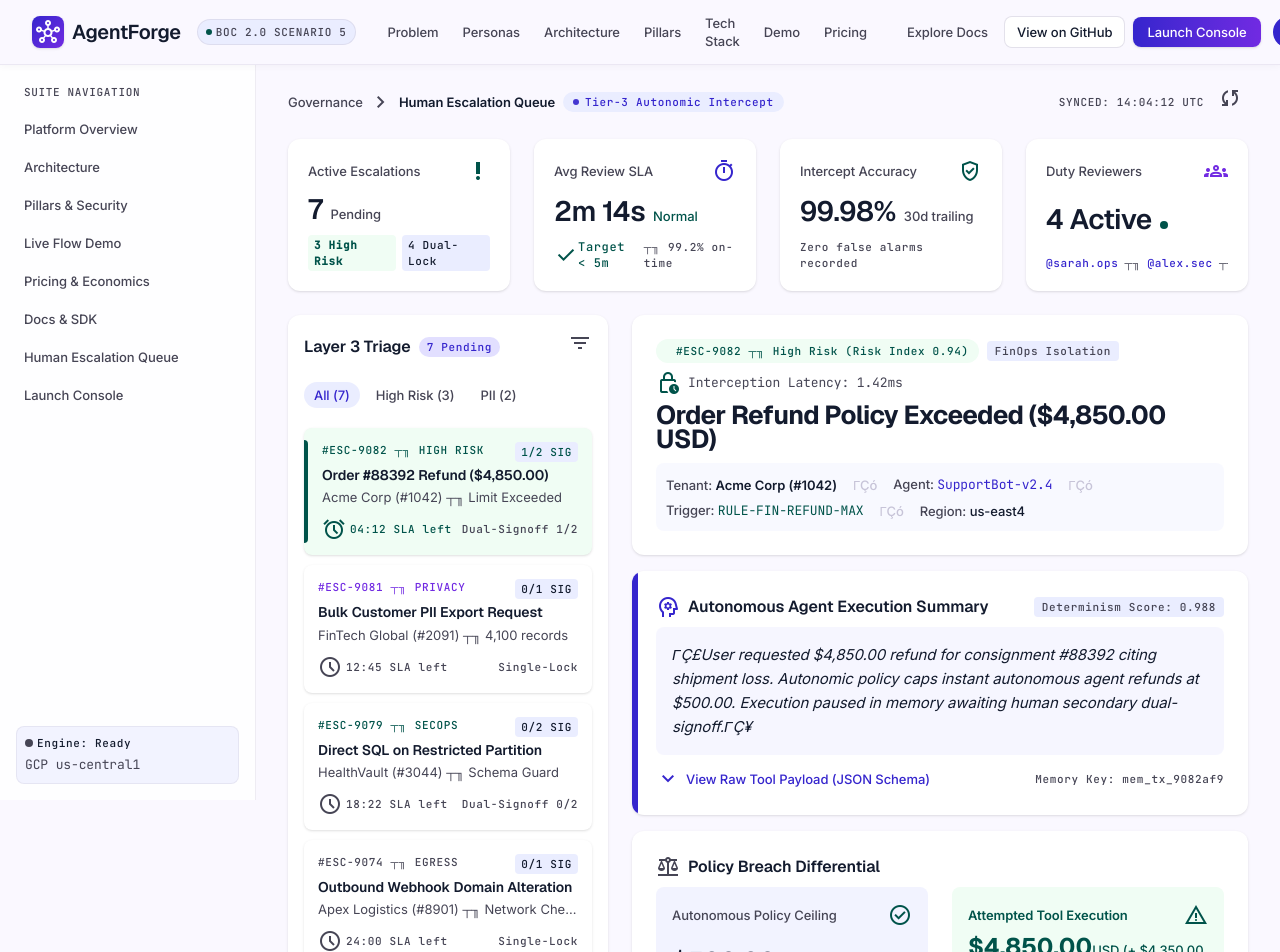
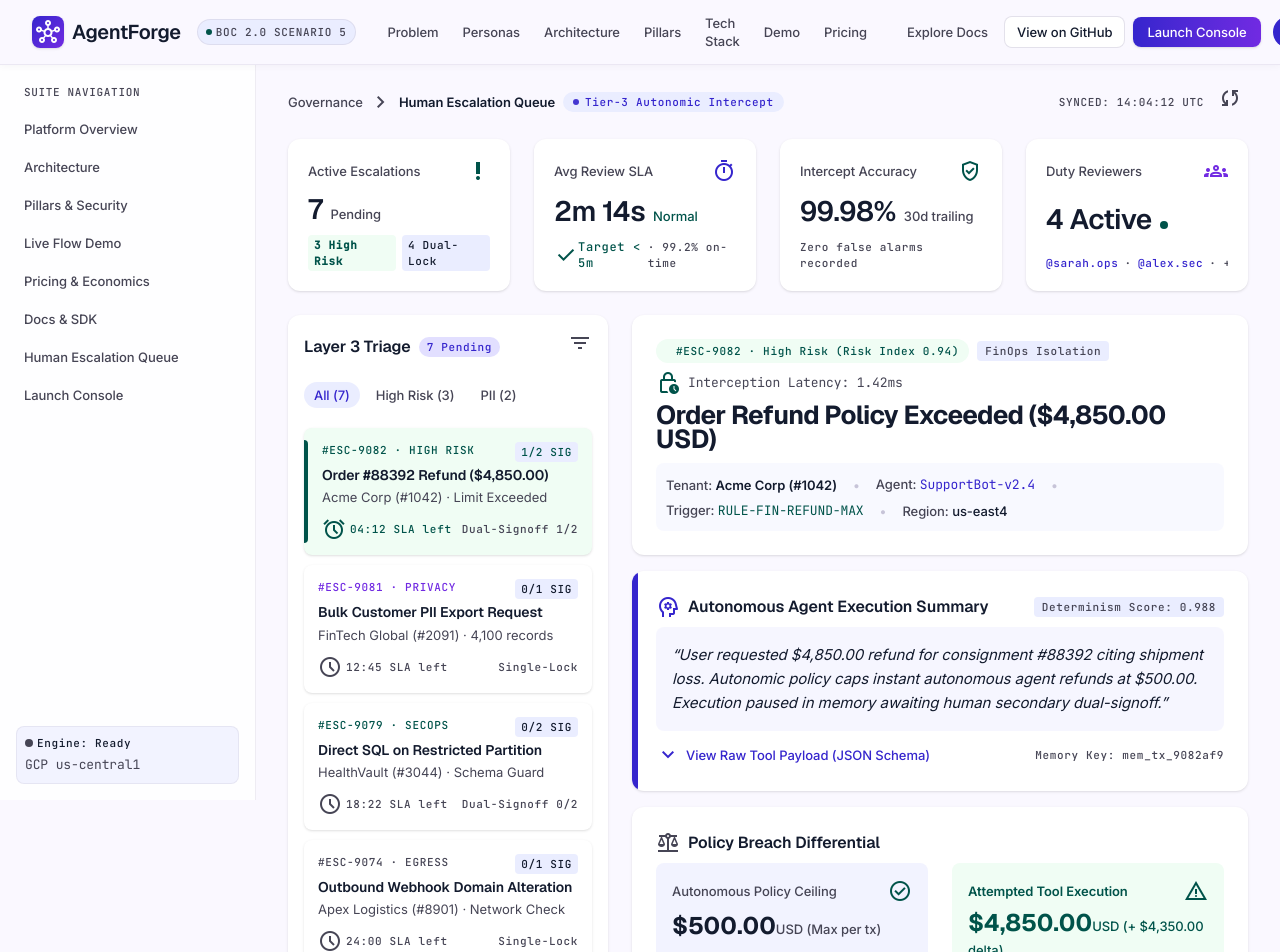
Before and after one commit to sandaruns2004/BOC-2.0, a Next.js app in the folder my-app/: page /escalation in a window 1280 px wide. Shown: the top 952 px of the page. Built offline with nearby package versions, Linux system fonts and the light colour scheme.

Commit message:
fix: restore all pages via git checkout (fixes mojibake encoding issue)

```diff
--- a/my-app/app/demo/page.tsx
+++ b/my-app/app/demo/page.tsx
@@ -85,7 +85,7 @@ export default function AgentForgeLiveDemoandTraceConsole() {
 <div className="min-w-0 flex-1">
 <div className="font-label-ui text-label-ui font-semibold text-on-surface flex items-center justify-between">
 <span>Order #88392 Dynamic Refund</span>
-<span className="font-code-base text-code-base text-primary opacity-0 group-hover:opacity-100 transition-opacity">Select ΓåÆ</span>
+<span className="font-code-base text-code-base text-primary opacity-0 group-hover:opacity-100 transition-opacity">Select →</span>
 </div>
 <p className="font-body-sm text-body-sm text-on-surface-variant truncate">Query CRM order details and trigger autonomous micro-refund policy</p>
 </div>
@@ -95,7 +95,7 @@ export default function AgentForgeLiveDemoandTraceConsole() {
 <div className="min-w-0 flex-1">
 <div className="font-label-ui text-label-ui font-semibold text-on-surface flex items-center justify-between">
 <span>Restock SKU-4991 Pipeline</span>
-<span className="font-code-base text-code-base text-secondary opacity-0 group-hover:opacity-100 transition-opacity">Select ΓåÆ</span>
+<span className="font-code-base text-code-base text-secondary opacity-0 group-hover:opacity-100 transition-opacity">Select →</span>
 </div>
 <p className="font-body-sm text-body-sm text-on-surface-variant truncate">Scan logistics telemetry and notify fulfillment warehouse operator</p>
 </div>
@@ -277,7 +277,7 @@ export default function AgentForgeLiveDemoandTraceConsole() {
 <div className="flex items-center gap-2 min-w-0">
 <span className="w-5 h-5 rounded-full bg-surface-container flex items-center justify-center font-code-base text-code-base text-on-surface font-semibold text-[11px]">3</span>
 <span className="font-semibold text-on-surface truncate">Tenant RAG Vector Search (Vertex AI Matching Engine)</span>
-<span className="font-label-caps text-label-caps px-1.5 py-0.2 bg-primary/10 text-primary rounded">3 Chunks ┬╖ Sim 0.91</span>
+<span className="font-label-caps text-label-caps px-1.5 py-0.2 bg-primary/10 text-primary rounded">3 Chunks · Sim 0.91</span>
 </div>
 <span className="font-code-base text-code-base text-on-surface font-medium shrink-0">42ms</span>
 </div>
--- a/my-app/app/docs/page.tsx
+++ b/my-app/app/docs/page.tsx
@@ -15,7 +15,7 @@ export default function AgentForgeDocsandSDKReference() {
 <span className="material-symbols-outlined text-outline text-[17px]">search</span>
 <span className="font-body-sm text-body-sm text-on-surface-variant/80">Search docs...</span>
 </div>
-<kbd className="font-code-base text-[11px] bg-surface-container px-1.5 py-0.5 rounded text-on-surface-variant font-medium">ΓîÿK</kbd>
+<kbd className="font-code-base text-[11px] bg-surface-container px-1.5 py-0.5 rounded text-on-surface-variant font-medium">⌘K</kbd>
 </div>
 </div>
 
@@ -340,7 +340,7 @@ stream = client.agents.stream(
 </div>
 <div className="flex items-center gap-4">
 <span>Latency: 284ms</span>
-<span>ΓÇó</span>
+<span>•</span>
 <span>gVisor microVM Isolated</span>
 </div>
 </div>
--- a/my-app/app/escalation/page.tsx
+++ b/my-app/app/escalation/page.tsx
@@ -45,7 +45,7 @@ export default function AgentForgeHumanEscalationQueue() {
 </div>
 <div className="mt-2 flex items-center gap-1 font-label-caps text-label-caps text-on-surface-variant">
 <span className="text-tertiary flex items-center text-[12px]"><span className="material-symbols-outlined text-[14px]">check</span>Target &lt; 5m</span>
-<span className="">┬╖ 99.2% on-time</span>
+<span className="">· 99.2% on-time</span>
 </div>
 </div>
 
@@ -74,9 +74,9 @@ export default function AgentForgeHumanEscalationQueue() {
 </div>
 <div className="mt-2 flex items-center gap-1.5 font-label-caps text-label-caps text-on-surface-variant truncate">
 <span className="text-primary font-medium">@sarah.ops</span>
-<span className="">┬╖</span>
+<span className="">·</span>
 <span className="text-primary font-medium">@alex.sec</span>
-<span className="">┬╖ +2 on-call</span>
+<span className="">· +2 on-call</span>
 </div>
 </div>
 </div>
@@ -110,18 +110,18 @@ export default function AgentForgeHumanEscalationQueue() {
 
 <div className="flex flex-col gap-2.5" id="inboxList">
 
-<article className="p-3.5 rounded-lg bg-[#F0FDF4] cursor-pointer shadow-sm relative transition-all" data-active="true"><div className="absolute left-0 top-3 bottom-3 w-1 bg-tertiary rounded-r"></div><div className="flex items-start justify-between gap-1 mb-1 pl-1"><span className="font-label-caps text-label-caps text-tertiary font-semibold">#ESC-9082 ┬╖ HIGH RISK</span><span className="font-label-caps text-label-caps px-1.5 py-0.5 rounded bg-surface-container text-tertiary font-bold">1/2 SIG</span></div><h3 className="font-headline-sm text-[14px] text-on-surface font-semibold pl-1 leading-snug">Order #88392 Refund ($4,850.00)</h3><p className="font-body-sm text-body-sm text-on-surface-variant pl-1 mt-0.5 truncate">Acme Corp (#1042) ┬╖ Limit Exceeded</p><div className="mt-2.5 pl-1 flex items-center justify-between text-on-surface-variant font-label-caps text-label-caps"><span className="inline-flex items-center gap-1 text-tertiary font-medium"><span className="material-symbols-outlined text-[13px]">alarm</span> 04:12 SLA left</span><span className="text-on-surface-variant">Dual-Signoff 1/2</span></div></article>
+<article className="p-3.5 rounded-lg bg-[#F0FDF4] cursor-pointer shadow-sm relative transition-all" data-active="true"><div className="absolute left-0 top-3 bottom-3 w-1 bg-tertiary rounded-r"></div><div className="flex items-start justify-between gap-1 mb-1 pl-1"><span className="font-label-caps text-label-caps text-tertiary font-semibold">#ESC-9082 · HIGH RISK</span><span className="font-label-caps text-label-caps px-1.5 py-0.5 rounded bg-surface-container text-tertiary font-bold">1/2 SIG</span></div><h3 className="font-headline-sm text-[14px] text-on-surface font-semibold pl-1 leading-snug">Order #88392 Refund ($4,850.00)</h3><p className="font-body-sm text-body-sm text-on-surface-variant pl-1 mt-0.5 truncate">Acme Corp (#1042) · Limit Exceeded</p><div className="mt-2.5 pl-1 flex items-center justify-between text-on-surface-variant font-label-caps text-label-caps"><span className="inline-flex items-center gap-1 text-tertiary font-medium"><span className="material-symbols-outlined text-[13px]">alarm</span> 04:12 SLA left</span><span className="text-on-surface-variant">Dual-Signoff 1/2</span></div></article>
 
 <article className="p-3.5 rounded-lg bg-surface-container-lowest hover:bg-surface-container-low cursor-pointer shadow-sm transition-colors">
 <div className="flex items-start justify-between gap-1 mb-1">
-<span className="font-label-caps text-label-caps text-secondary font-semibold">#ESC-9081 ┬╖ PRIVACY</span>
+<span className="font-label-caps text-label-caps text-secondary font-semibold">#ESC-9081 · PRIVACY</span>
 <span className="font-label-caps text-label-caps px-1.5 py-0.5 rounded bg-surface-container text-on-surface font-medium">0/1 SIG</span>
 </div>
 <h3 className="font-headline-sm text-[14px] text-on-surface font-semibold leading-snug">
               Bulk Customer PII Export Request
             </h3>
 <p className="font-body-sm text-body-sm text-on-surface-variant mt-0.5 truncate">
-              FinTech Global (#2091) ┬╖ 4,100 records
+              FinTech Global (#2091) · 4,100 records
             </p>
 <div className="mt-2.5 flex items-center justify-between text-on-surface-variant font-label-caps text-label-caps">
 <span className="inline-flex items-center gap-1 text-on-surface-variant font-medium">
@@ -133,14 +133,14 @@ export default function AgentForgeHumanEscalationQueue() {
 
 <article className="p-3.5 rounded-lg bg-surface-container-lowest hover:bg-surface-container-low cursor-pointer shadow-sm transition-colors">
 <div className="flex items-start justify-between gap-1 mb-1">
-<span className="font-label-caps text-label-caps text-tertiary font-semibold">#ESC-9079 ┬╖ SECOPS</span>
+<span className="font-label-caps text-label-caps text-tertiary font-semibold">#ESC-9079 · SECOPS</span>
 <span className="font-label-caps text-label-caps px-1.5 py-0.5 rounded bg-surface-container text-on-surface font-medium">0/2 SIG</span>
 </div>
 <h3 className="font-headline-sm text-[14px] text-on-surface font-semibold leading-snug">
               Direct SQL on Restricted Partition
             </h3>
 <p className="font-body-sm text-body-sm text-on-surface-variant mt-0.5 truncate">
-              HealthVault (#3044) ┬╖ Schema Guard
+              HealthVault (#3044) · Schema Guard
             </p>
 <div className="mt-2.5 flex items-center justify-between text-on-surface-variant font-label-caps text-label-caps">
 <span className="inline-flex items-center gap-1 text-on-surface-variant font-medium">
@@ -152,14 +152,14 @@ export default function AgentForgeHumanEscalationQueue() {
 
 <article className="p-3.5 rounded-lg bg-surface-container-lowest hover:bg-surface-container-low cursor-pointer shadow-sm transition-colors">
 <div className="flex items-start justify-between gap-1 mb-1">
-<span className="font-label-caps text-label-caps text-on-surface-variant font-semibold">#ESC-9074 ┬╖ EGRESS</span>
+<span className="font-label-caps text-label-caps text-on-surface-variant font-semibold">#ESC-9074 · EGRESS</span>
 <span className="font-label-caps text-label-caps px-1.5 py-0.5 rounded bg-surface-container text-on-surface font-medium">0/1 SIG</span>
 </div>
 <h3 className="font-headline-sm text-[14px] text-on-surface font-semibold leading-snug">
               Outbound Webhook Domain Alteration
             </h3>
 <p className="font-body-sm text-body-sm text-on-surface-variant mt-0.5 truncate">
-              Apex Logistics (#8901) ┬╖ Network Check
+              Apex Logistics (#8901) · Network Check
             </p>
 <div className="mt-2.5 flex items-center justify-between text-on-surface-variant font-label-caps text-label-caps">
 <span className="inline-flex items-center gap-1 text-on-surface-variant font-medium">
@@ -174,18 +174,18 @@ export default function AgentForgeHumanEscalationQueue() {
 <section className="flex flex-col gap-space-md">
 
 <div className="bg-surface-container-lowest rounded-xl p-space-lg shadow-sm">
-<div className="flex flex-wrap items-center justify-between gap-space-sm mb-2"><div className="flex items-center gap-2"><span className="px-2.5 py-1 rounded-full bg-[#F0FDF4] text-tertiary font-label-caps text-label-caps font-bold inline-flex items-center gap-1"><span className="w-1.5 h-1.5 rounded-full bg-tertiary animate-ping"></span>#ESC-9082 ┬╖ High Risk (Risk Index 0.94)</span><span className="px-2 py-0.5 rounded bg-surface-container text-on-surface-variant font-label-caps text-label-caps">FinOps Isolation</span></div><div className="flex items-center gap-2 text-on-surface-variant font-code-base text-code-base"><span className="material-symbols-outlined text-[16px] text-tertiary">lock_clock</span><span className="">Interception Latency: 1.42ms</span></div></div>
+<div className="flex flex-wrap items-center justify-between gap-space-sm mb-2"><div className="flex items-center gap-2"><span className="px-2.5 py-1 rounded-full bg-[#F0FDF4] text-tertiary font-label-caps text-label-caps font-bold inline-flex items-center gap-1"><span className="w-1.5 h-1.5 rounded-full bg-tertiary animate-ping"></span>#ESC-9082 · High Risk (Risk Index 0.94)</span><span className="px-2 py-0.5 rounded bg-surface-container text-on-surface-variant font-label-caps text-label-caps">FinOps Isolation</span></div><div className="flex items-center gap-2 text-on-surface-variant font-code-base text-code-base"><span className="material-symbols-outlined text-[16px] text-tertiary">lock_clock</span><span className="">Interception Latency: 1.42ms</span></div></div>
 <h1 className="font-headline-lg text-[26px] md:text-headline-lg text-on-surface font-bold tracking-tight">
             Order Refund Policy Exceeded ($4,850.00 USD)
           </h1>
 
 <div className="mt-3 pt-3 flex flex-wrap items-center gap-x-4 gap-y-1.5 text-on-surface-variant font-label-ui text-label-ui bg-surface-container-low/50 p-2.5 rounded-lg">
 <div className="">Tenant: <span className="font-semibold text-on-surface">Acme Corp (#1042)</span></div>
-<span className="text-outline-variant">ΓÇó</span>
+<span className="text-outline-variant">•</span>
 <div className="">Agent: <span className="font-code-base text-code-base text-primary font-medium">SupportBot-v2.4</span></div>
-<span className="text-outline-variant">ΓÇó</span>
+<span className="text-outline-variant">•</span>
 <div className="">Trigger: <span className="font-code-base text-code-base text-tertiary font-medium">RULE-FIN-REFUND-MAX</span></div>
-<span className="text-outline-variant">ΓÇó</span>
+<span className="text-outline-variant">•</span>
 <div className="">Region: <span className="font-mono text-on-surface">us-east4</span></div>
 </div>
 </div>
@@ -200,7 +200,7 @@ export default function AgentForgeHumanEscalationQueue() {
 <span className="font-label-caps text-label-caps text-on-surface-variant bg-surface-container px-2 py-0.5 rounded">Determinism Score: 0.988</span>
 </div>
 <div className="bg-surface-container-low/70 rounded-lg p-4 font-body-md text-body-md text-on-surface leading-relaxed italic">
-            ΓÇ£User requested $4,850.00 refund for consignment #88392 citing shipment loss. Autonomic policy caps instant autonomous agent refunds at $500.00. Execution paused in memory awaiting human secondary dual-signoff.ΓÇ¥
+            “User requested $4,850.00 refund for consignment #88392 citing shipment loss. Autonomic policy caps instant autonomous agent refunds at $500.00. Execution paused in memory awaiting human secondary dual-signoff.”
           </div>
 
 <div className="mt-3 flex items-center justify-between">
@@ -253,7 +253,7 @@ export default function AgentForgeHumanEscalationQueue() {
               </p>
 </div>
 
-<div className="bg-[#F0FDF4] rounded-lg p-4 flex flex-col justify-between"><div className="flex items-center justify-between text-tertiary font-label-ui text-label-ui"><span className="font-semibold">Attempted Tool Execution</span><span className="material-symbols-outlined text-[16px]">warning</span></div><div className="my-2"><span className="font-headline-md text-[24px] text-tertiary font-bold">$4,850.00</span><span className="text-tertiary font-label-ui text-label-ui font-semibold">USD (+ $4,350.00 delta)</span></div><p className="font-body-sm text-body-sm text-on-surface-variant">Target: <span className="font-code-base text-code-base text-on-surface font-medium">Stripe API ┬╖ cus_99fa1_acme (ΓÇóΓÇóΓÇóΓÇó 4242)</span></p></div>
+<div className="bg-[#F0FDF4] rounded-lg p-4 flex flex-col justify-between"><div className="flex items-center justify-between text-tertiary font-label-ui text-label-ui"><span className="font-semibold">Attempted Tool Execution</span><span className="material-symbols-outlined text-[16px]">warning</span></div><div className="my-2"><span className="font-headline-md text-[24px] text-tertiary font-bold">$4,850.00</span><span className="text-tertiary font-label-ui text-label-ui font-semibold">USD (+ $4,350.00 delta)</span></div><p className="font-body-sm text-body-sm text-on-surface-variant">Target: <span className="font-code-base text-code-base text-on-surface font-medium">Stripe API · cus_99fa1_acme (•••• 4242)</span></p></div>
 </div>
 <div className="mt-3 p-3 rounded-lg bg-surface-container-low text-on-surface-variant font-body-sm text-body-sm flex items-center justify-between">
 <div className="flex items-center gap-2">
@@ -285,7 +285,7 @@ export default function AgentForgeHumanEscalationQueue() {
 <span className="font-normal text-on-surface-variant">(Platform Lead)</span>
 </div>
 <div className="font-body-sm text-body-sm text-on-surface-variant mt-0.5">
-                  14:03:02 UTC ┬╖ Verified invoice tracking #88392
+                  14:03:02 UTC · Verified invoice tracking #88392
                 </div>
 <div className="font-label-caps text-label-caps text-tertiary font-mono mt-1 truncate">
                   SHA-256: 4f7c...88bc [Verified]
--- a/my-app/app/security/page.tsx
+++ b/my-app/app/security/page.tsx
@@ -48,7 +48,7 @@ export default function AgentForgePillarsandSecurity() {
 <span className="animate-ping absolute inline-flex h-full w-full rounded-full bg-tertiary opacity-75"></span>
 <span className="relative inline-flex rounded-full h-2 w-2 bg-tertiary"></span>
 </span>
-<span className="font-label-caps text-label-caps text-tertiary font-semibold tracking-wide">HARDWARE KMS BACKED ┬╖ CONTINUOUS VERIFICATION</span>
+<span className="font-label-caps text-label-caps text-tertiary font-semibold tracking-wide">HARDWARE KMS BACKED · CONTINUOUS VERIFICATION</span>
 </div>
 </div>
 </section>
```
Also changed, not shown: my-app/app/incident/page.tsx (+8 -8 lines), my-app/app/launch/page.tsx (+5 -5 lines), my-app/app/layout.tsx (+1 -1 lines), my-app/app/page.tsx (+11 -11 lines), my-app/app/replay/page.tsx (+11 -11 lines), my-app/app/architecture/page.tsx (line endings or trailing spaces), my-app/app/pricing/page.tsx (line endings or trailing spaces), my-app/app/studio/page.tsx (line endings or trailing spaces).
